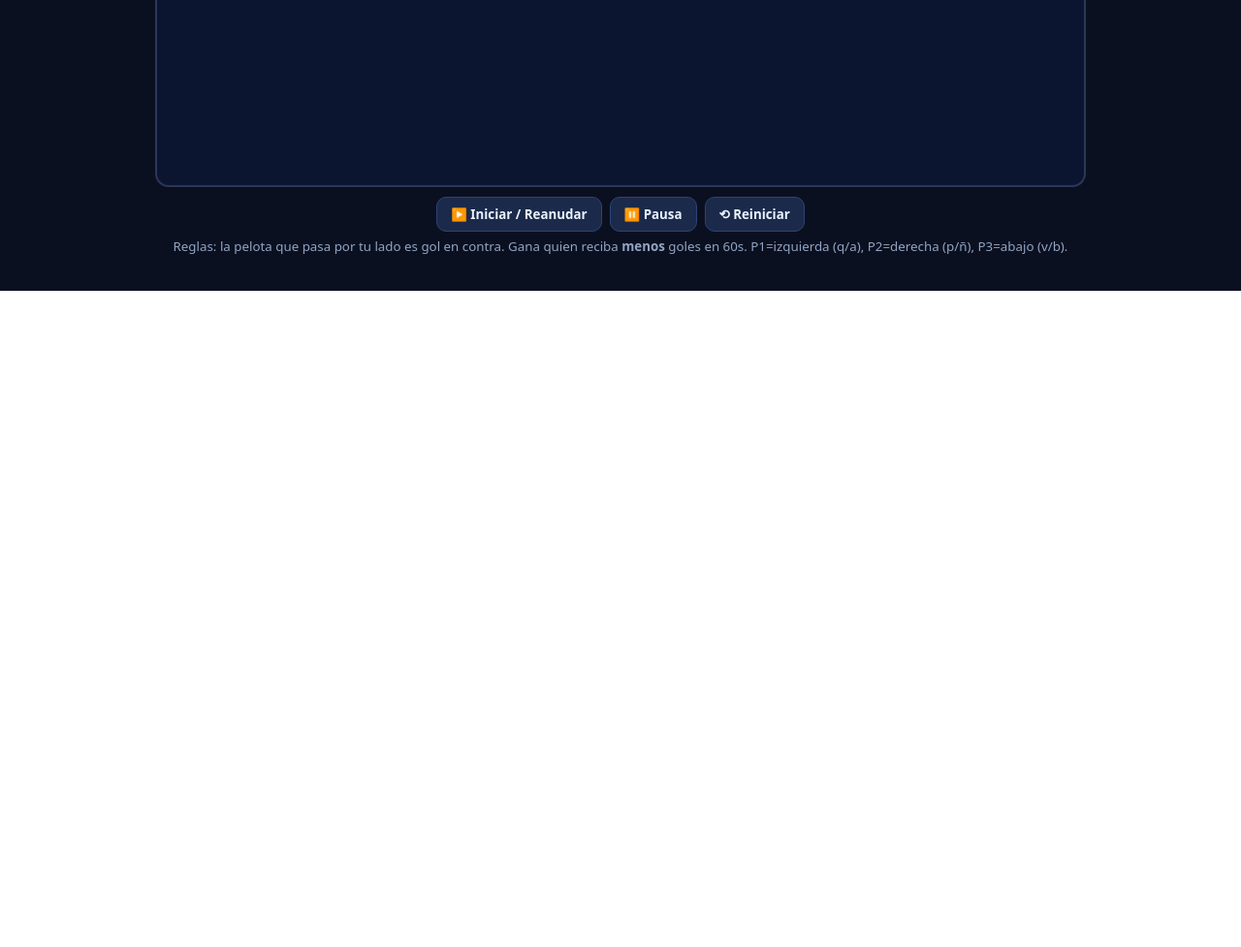
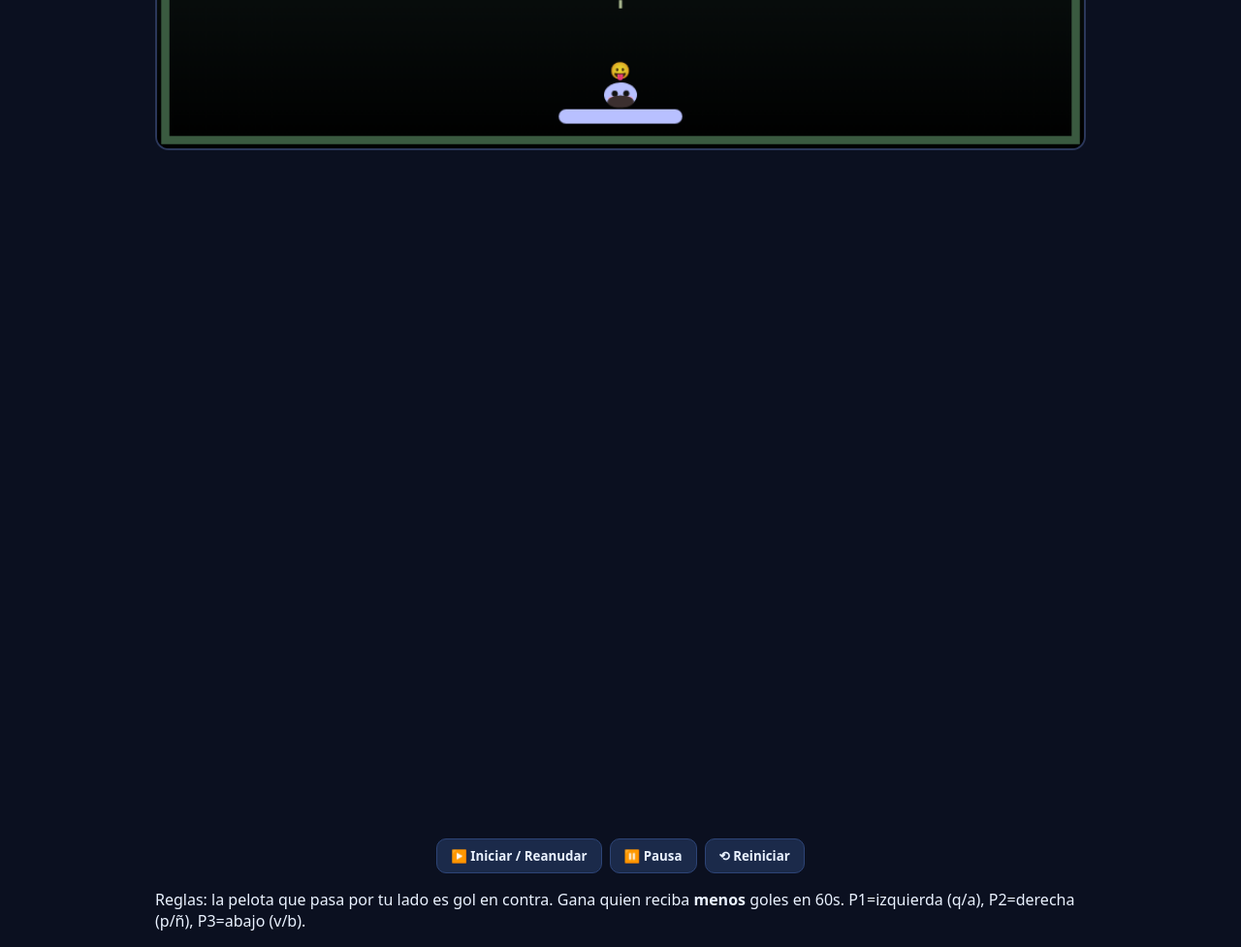
Before and after one commit to Leandrotvr/leandrotvr.github.io, a plain HTML site: page pingpongpanic3.html in a window 1280 px wide. Shown: the part 500-1477 px from the top of the page at 97% size. Before the commit the page ends 800 px from the top, so only its background shows below. Drawn offline with Linux system fonts and the light colour scheme.

Commit message:
Update pingpongpanic3.html

```diff
--- a/pingpongpanic3.html
+++ b/pingpongpanic3.html
@@ -1,10 +1,10 @@
 <!DOCTYPE html>
 <html lang="es">
 <head>
-  <meta charset="utf-8"/>
-  <meta name="viewport" content="width=device-width, initial-scale=1"/>
-  <title>PingPong Panic 3 — qa / pñ / vb</title>
-  <link rel="stylesheet" href="pingpongpanic3.css"/>
+  <meta charset="utf-8" />
+  <meta name="viewport" content="width=device-width, initial-scale=1" />
+  <title>PingPongPanic3</title>
+  <link rel="stylesheet" href="pingpongpanic3.css" />
 </head>
 <body>
   <div class="wrap">
@@ -18,7 +18,13 @@
       <div class="badge" id="status">Listo</div>
     </div>
 
-    <canvas id="game" width="900" height="520" aria-label="Pong 3 jugadores"></canvas>
+    <div class="stage">
+      <canvas id="game" width="900" height="520" aria-label="Pong 3 jugadores"></canvas>
+      <!-- Porterías (hueco válido) con estilos caricaturescos -->
+      <div id="goal-left" class="goal"></div>
+      <div id="goal-right" class="goal"></div>
+      <div id="goal-bottom" class="goal bottom"></div>
+    </div>
 
     <div class="controls">
       <button id="btnStart">▶️ Iniciar / Reanudar</button>
@@ -26,7 +32,10 @@
       <button id="btnReset">⟲ Reiniciar</button>
     </div>
 
-    <small>Reglas: la pelota que pasa por tu lado es gol en contra. Gana quien reciba <b>menos</b> goles en 60s. P1=izquierda (q/a), P2=derecha (p/ñ), P3=abajo (v/b).</small>
+    <p class="rules">
+      Reglas: la pelota que pasa por tu lado es gol en contra. Gana quien reciba <b>menos</b> goles en 60s.
+      P1=izquierda (q/a), P2=derecha (p/ñ), P3=abajo (v/b).
+    </p>
   </div>
 
   <script src="pingpongpanic3.js"></script>
```
